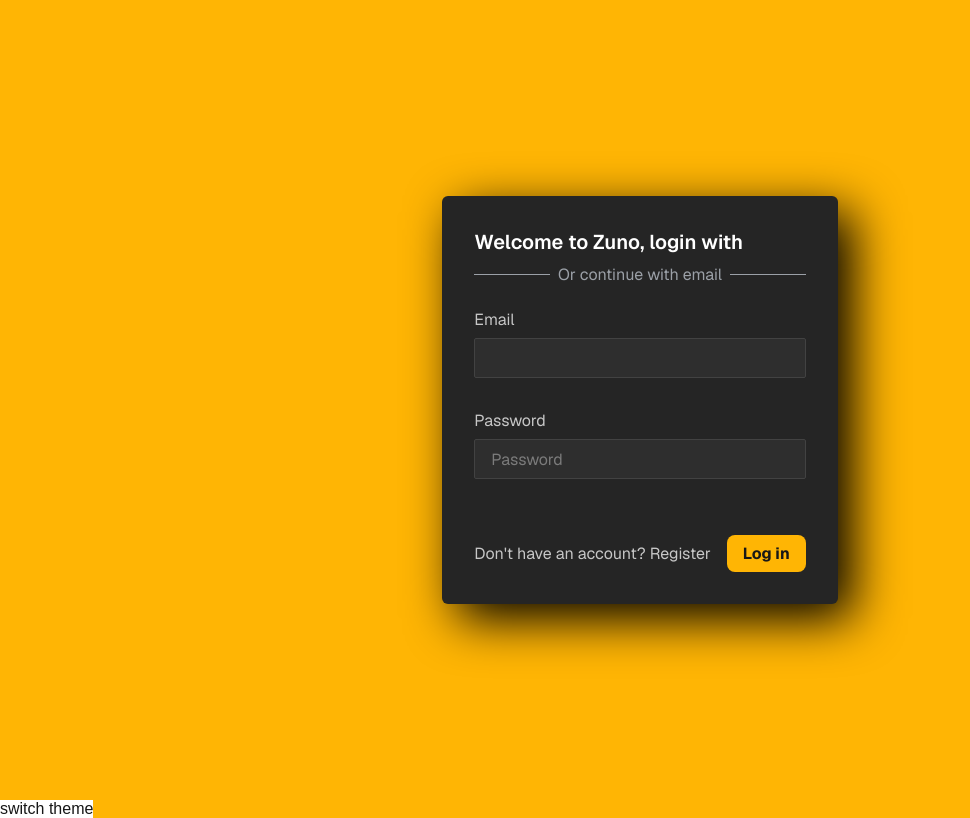
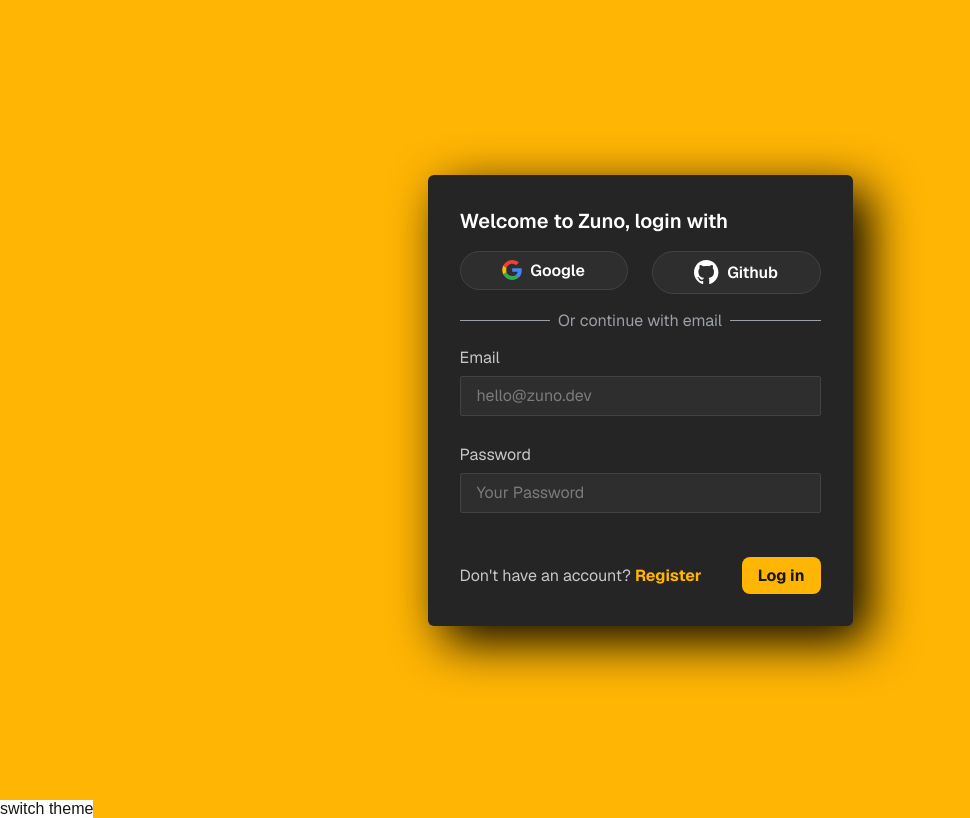
Before and after one commit to Damon-Thomas/Social-Media-Site, a Next.js app: page / in a window 1280 px wide. Shown: the whole page, without its empty margins (0-970 px from the left). Built offline with nearby package versions, Linux system fonts and the light colour scheme; no server answers.

Commit message:
feat: add social login buttons for Google and GitHub to authentication form

```diff
--- a/app/ui/auth-form.tsx
+++ b/app/ui/auth-form.tsx
@@ -6,6 +6,9 @@ import { authenticate } from "../lib/action";
 import InputWrapper from "./form/InputWrapper";
 import Input from "./form/Input";
 import ErrorMessage from "./form/ErrorMessage";
+import Google from "next-auth/providers/google";
+import GoogleButton from "./form/GoogleButton";
+import GithubButton from "./form/GithubButton";
 
 // type AuthErrors = {
 //   longin?: string[];
@@ -30,21 +33,35 @@ export default function AuthForm() {
         <h2 className="text-lg font-semibold md:text-xl text-white">{`Welcome to Zuno, ${
           login ? "login" : "register"
         } with`}</h2>
+        <div className="flex justify-around py-2 gap-6">
+          <GoogleButton />
+          <GithubButton />
+        </div>
         <div className="flex items-center text-[var(--light-grey)]">
           <div className="h-[1px] bg-[var(--light-grey)] grow "></div>
           <p className="w-fit px-2">Or continue with email</p>
           <div className="h-[1px] bg-[var(--light-grey)] grow "></div>
         </div>
-        <div className="flex flex-col my-4">
+        <div className="flex flex-col my-2">
           <input type="hidden" name="login" value={login ? "true" : "false"} />
           {!login && (
             <InputWrapper>
-              <Input type="text" label="Name" id="name" />
+              <Input
+                type="text"
+                label="Name"
+                id="name"
+                placeholder="Your Name"
+              />
               <ErrorMessage>{state?.errors?.name || ""}</ErrorMessage>
             </InputWrapper>
           )}
           <InputWrapper>
-            <Input type="text" label="Email" id="email" />
+            <Input
+              type="text"
+              label="Email"
+              id="email"
+              placeholder="hello@zuno.dev"
+            />
             <ErrorMessage>{state?.errors?.email}</ErrorMessage>
           </InputWrapper>
           <InputWrapper>
@@ -52,7 +69,7 @@ export default function AuthForm() {
               label="Password"
               type="password"
               id="password"
-              placeholder="Password"
+              placeholder="Your Password"
             />
             <ErrorMessage>{state?.errors?.password || ""}</ErrorMessage>
           </InputWrapper>
@@ -70,15 +87,27 @@ export default function AuthForm() {
             </InputWrapper>
           )}
         </div>
-        <div className="flex flex-wrap gap-4 justify-baseline">
+        <div className="flex flex-wrap gap-x-10 gap-y-4 justify-baseline">
           <button
             className="w-fit"
             type="button"
             onClick={() => setLogin(!login)}
           >
-            {!login
-              ? "Already have an account? Login"
-              : "Don't have an account? Register"}
+            <div className="">
+              {!login ? (
+                <>
+                  Already have an account?{" "}
+                  <span className="text-[var(--primary)] font-bold">Login</span>
+                </>
+              ) : (
+                <>
+                  Don&apos;t have an account?{" "}
+                  <span className="text-[var(--primary)] font-bold">
+                    Register
+                  </span>
+                </>
+              )}
+            </div>
           </button>
           <button
             className="w-fit py-2 px-4 rounded-lg font-bold text-[var(--text-color)] bg-[var(--background)] "
--- /dev/null
+++ b/app/ui/form/AuthButton.tsx
@@ -0,0 +1,9 @@
+export default function AuthButton({
+  children,
+}: Readonly<{ children?: React.ReactNode }>) {
+  return (
+    <button className="flex grow items-center justify-center gap-2  h-fit px-4 py-2 bg-[var(--grey)] hover:bg-[var(--greyRing)] hover:cursor-pointer border border-[var(--greyRing)] rounded-3xl text-white font-semibold">
+      {children}
+    </button>
+  );
+}
--- a/app/ui/form/ErrorMessage.tsx
+++ b/app/ui/form/ErrorMessage.tsx
@@ -7,7 +7,7 @@ export default function ErrorMessage({
 }>) {
   return (
     <div
-      className={`text-sm h-6 text-red-500 font-medium ${className}`}
+      className={`flex items-start py-1 text-xs md:text-sm h-3 md:h-5 leading-0 text-red-500 font-medium ${className}`}
       role="alert"
     >
       {children}
--- /dev/null
+++ b/app/ui/form/GithubButton.tsx
@@ -0,0 +1,30 @@
+import AuthButton from "./AuthButton";
+
+function GithubIcon(props: React.ComponentPropsWithoutRef<"svg">) {
+  return (
+    <svg
+      width="25"
+      height="25"
+      xmlns="http://www.w3.org/2000/svg"
+      viewBox="0 0 100 100"
+      preserveAspectRatio="xMidYMid"
+      {...props}
+    >
+      <path
+        fillRule="evenodd"
+        clipRule="evenodd"
+        d="M48.854 0C21.839 0 0 22 0 49.217c0 21.756 13.993 40.172 33.405 46.69 2.427.49 3.316-1.059 3.316-2.362 0-1.141-.08-5.052-.08-9.127-13.59 2.934-16.42-5.867-16.42-5.867-2.184-5.704-5.42-7.17-5.42-7.17-4.448-3.015.324-3.015.324-3.015 4.934.326 7.523 5.052 7.523 5.052 4.367 7.496 11.404 5.378 14.235 4.074.404-3.178 1.699-5.378 3.074-6.6-10.839-1.141-22.243-5.378-22.243-24.283 0-5.378 1.94-9.778 5.014-13.2-.485-1.222-2.184-6.275.486-13.038 0 0 4.125-1.304 13.426 5.052a46.97 46.97 0 0 1 12.214-1.63c4.125 0 8.33.571 12.213 1.63 9.302-6.356 13.427-5.052 13.427-5.052 2.67 6.763.97 11.816.485 13.038 3.155 3.422 5.015 7.822 5.015 13.2 0 18.905-11.404 23.06-22.324 24.283 1.78 1.548 3.316 4.481 3.316 9.126 0 6.6-.08 11.897-.08 13.526 0 1.304.89 2.853 3.316 2.364 19.412-6.52 33.405-24.935 33.405-46.691C97.707 22 75.788 0 48.854 0z"
+        fill="#fff"
+      />
+    </svg>
+  );
+}
+
+export default function GithubButton() {
+  return (
+    <AuthButton>
+      <GithubIcon />
+      Github
+    </AuthButton>
+  );
+}
--- /dev/null
+++ b/app/ui/form/GoogleButton.tsx
@@ -0,0 +1,39 @@
+import AuthButton from "./AuthButton";
+
+function GoogleIcon(props: React.ComponentPropsWithoutRef<"svg">) {
+  return (
+    <svg
+      xmlns="http://www.w3.org/2000/svg"
+      preserveAspectRatio="xMidYMid"
+      viewBox="0 0 256 262"
+      style={{ width: 20, height: 20 }}
+      {...props}
+    >
+      <path
+        fill="#4285F4"
+        d="M255.878 133.451c0-10.734-.871-18.567-2.756-26.69H130.55v48.448h71.947c-1.45 12.04-9.283 30.172-26.69 42.356l-.244 1.622 38.755 30.023 2.685.268c24.659-22.774 38.875-56.282 38.875-96.027"
+      />
+      <path
+        fill="#34A853"
+        d="M130.55 261.1c35.248 0 64.839-11.605 86.453-31.622l-41.196-31.913c-11.024 7.688-25.82 13.055-45.257 13.055-34.523 0-63.824-22.773-74.269-54.25l-1.531.13-40.298 31.187-.527 1.465C35.393 231.798 79.49 261.1 130.55 261.1"
+      />
+      <path
+        fill="#FBBC05"
+        d="M56.281 156.37c-2.756-8.123-4.351-16.827-4.351-25.82 0-8.994 1.595-17.697 4.206-25.82l-.073-1.73L15.26 71.312l-1.335.635C5.077 89.644 0 109.517 0 130.55s5.077 40.905 13.925 58.602l42.356-32.782"
+      />
+      <path
+        fill="#EB4335"
+        d="M130.55 50.479c24.514 0 41.05 10.589 50.479 19.438l36.844-35.974C195.245 12.91 165.798 0 130.55 0 79.49 0 35.393 29.301 13.925 71.947l42.211 32.783c10.59-31.477 39.891-54.251 74.414-54.251"
+      />
+    </svg>
+  );
+}
+
+export default function GoogleButton() {
+  return (
+    <AuthButton>
+      <GoogleIcon />
+      Google
+    </AuthButton>
+  );
+}
```
Also changed, not shown: public/github-mark-white.svg (added), public/github-mark.svg (added).
